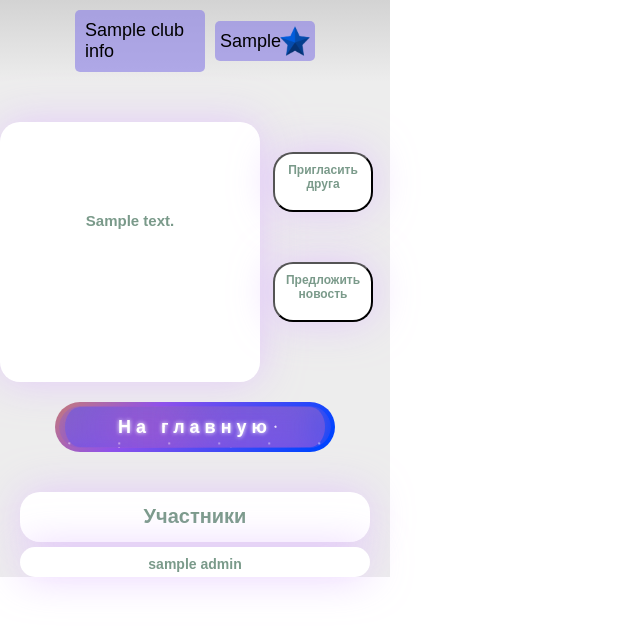
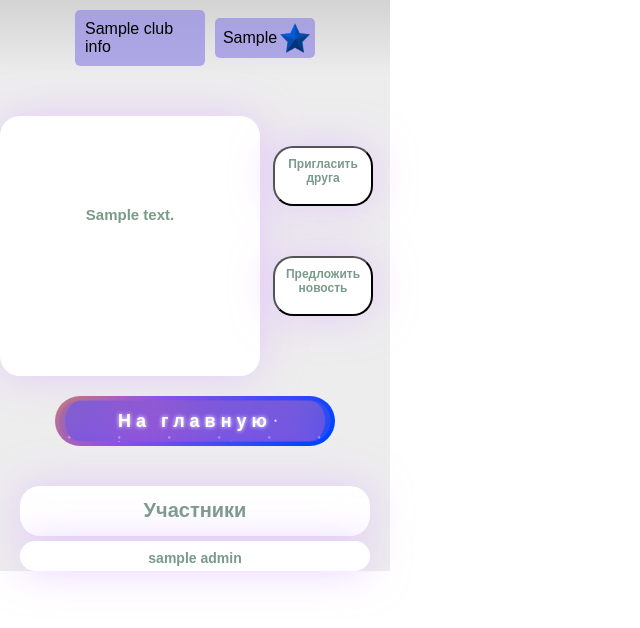
Before and after one commit to ska-19/Club_Bot, a FastAPI app: template src/templates/club_user.html in a window 1280 px wide. Shown: the top 628 px of the page, without its empty margins (0-640 px from the left). Run offline with FastAPI, Linux system fonts and the light colour scheme; the template is opened without the code that fills it: most values are stand-ins (such as "Sample title", 1, 10 or a date in 2020); some libraries are stand-ins or nearby versions.

Commit message:
fix few problems

```diff
--- a/src/static/css_js/club_base_style.css
+++ b/src/static/css_js/club_base_style.css
@@ -1,7 +1,7 @@
 body {
     margin: 0;
     padding: 0;
-    font-size: 18px;
+    font-size: 16px;
     font-family: Arial, sans-serif;
 }
 
--- a/src/templates/club_base.html
+++ b/src/templates/club_base.html
@@ -10,17 +10,16 @@
 
 <div class="container">
 
+
+    <!-- кнопка клуба + кубки клуба + кликабельно-->
     <nav>
-        <!-- кнопка клуба + кубки клуба + кликабельно-->
         <div class="logo-container">
             <span class="site-name">{% block club_name %}{% endblock %}</span>
         </div>
-
         <div class="image-container" style="display: flex; align-items: center">
-            <span style="display: inline-block; text-align: center; width: calc(100% - 30px); flex-grow: 1;">
-                        {% block exp_club %}{% endblock %}
+            <span style="display: inline-block; text-align: center; flex-grow: 1">{% block exp_club %}{% endblock %}
             </span>
-            <img style="display: inline-block; vertical-align: middle; float: right;" src="/images/exp.png"
+            <img style="display: inline-block; vertical-align: middle; float: right" src="/images/exp.png"
                  alt="Иконка">
         </div>
     </nav>
@@ -38,7 +37,7 @@
             <div class="card" style="height: 260px; width: 260px; justify-content: center; vertical-align: center">
                 <div class="card-content" style="text-align: center; padding-top: 80px">
                     <h1 id="achivements" style=" font-size: 15px; color: #7a9a8a;position: relative; z-index: 2">
-                         {% block bio_club %}{% endblock %}
+                        {% block bio_club %}{% endblock %}
                     </h1>
                 </div>
             </div>
@@ -65,7 +64,6 @@
     {% block href_main %}{% endblock %}
 
 
-
     <div style="margin-top: 40px">
     </div>
 
```
Also changed, not shown: src/templates/main_base.html (+3 -6 lines).
